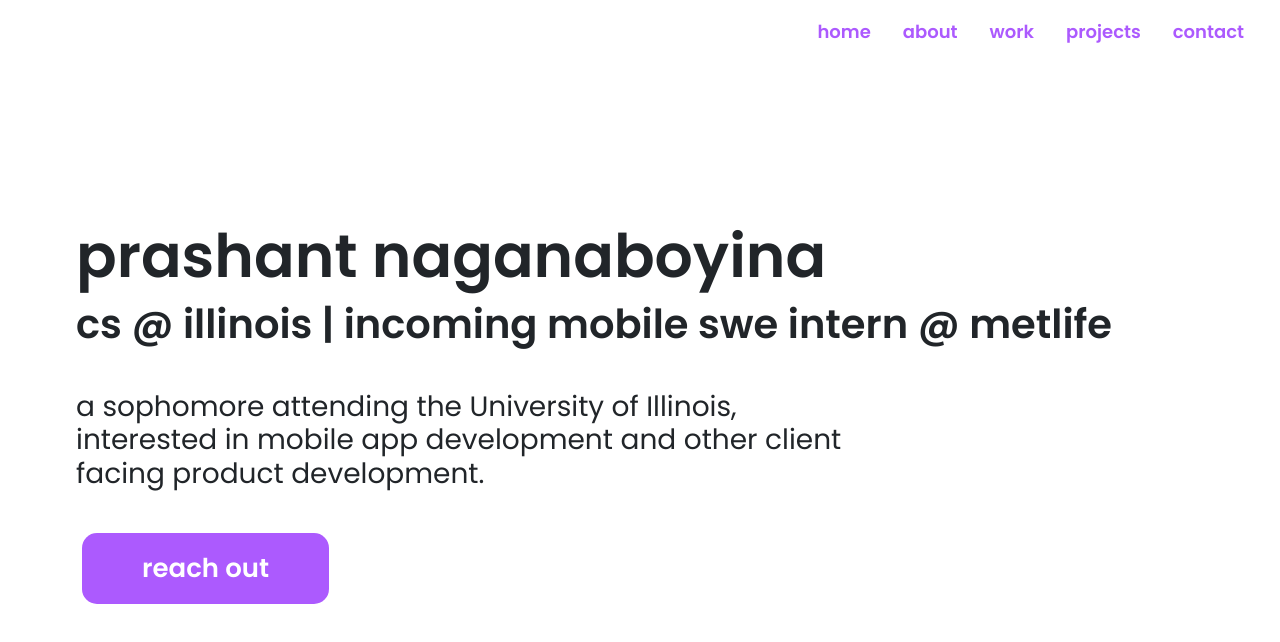
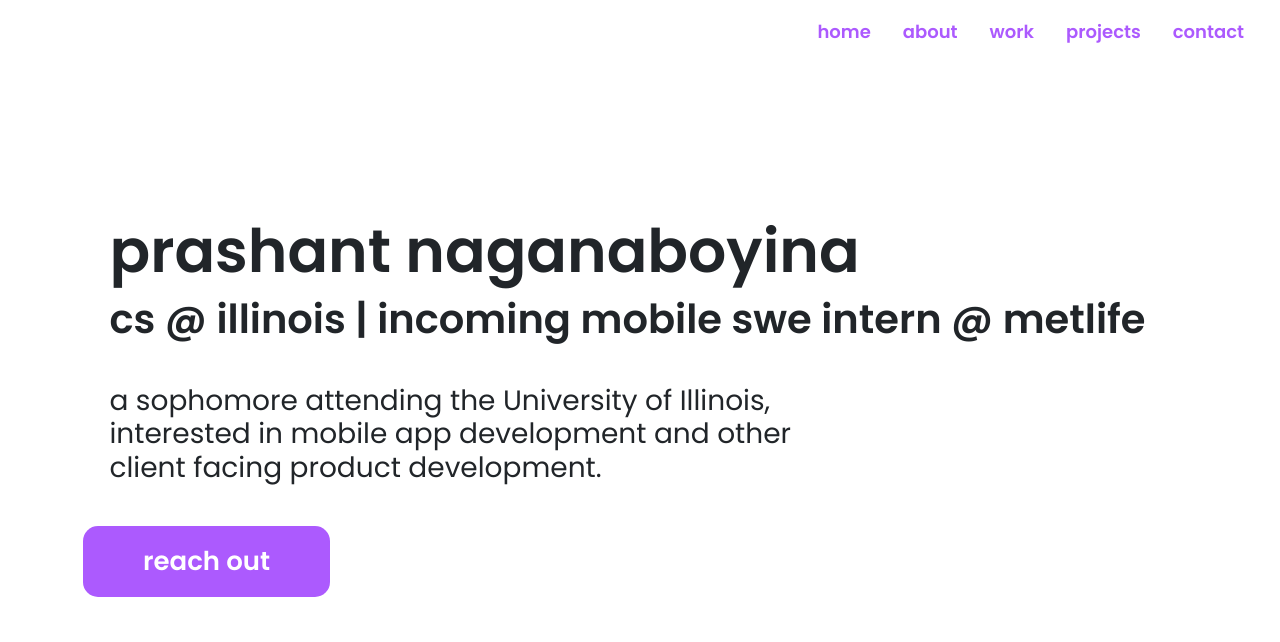
Before and after one commit to prashkn/portfolio, a React (Create React App) app: page / in a window 1280 px wide. Shown: the top 642 px of the page. Built offline with nearby package versions, Linux system fonts and the light colour scheme.

Commit message:
motion div instead of button and spacing

```diff
--- a/src/routes/Home.js
+++ b/src/routes/Home.js
@@ -42,8 +42,8 @@ export default function Home() {
         </Row>
       </motion.div>
       <Row style={styles.buttonplacement}>
-        <Col>
-          <motion.button
+        <Col xs={3} style={{ display: "flex", justifyContent: "center" }}>
+          <motion.div
             style={styles.motionbtn}
             whileHover={{ scale: 1.1 }}
             whileTap={{ scale: 0.95 }}
@@ -59,7 +59,7 @@ export default function Home() {
                 reach out
               </Button>
             </Link>
-          </motion.button>
+          </motion.div>
         </Col>
       </Row>
     </Container>
@@ -76,6 +76,7 @@ const styles = {
   },
   motiondiv: {
     cursor: "pointer",
+    marginLeft: "3%",
   },
   prashantnheader: {
     marginTop: "15%",
```
